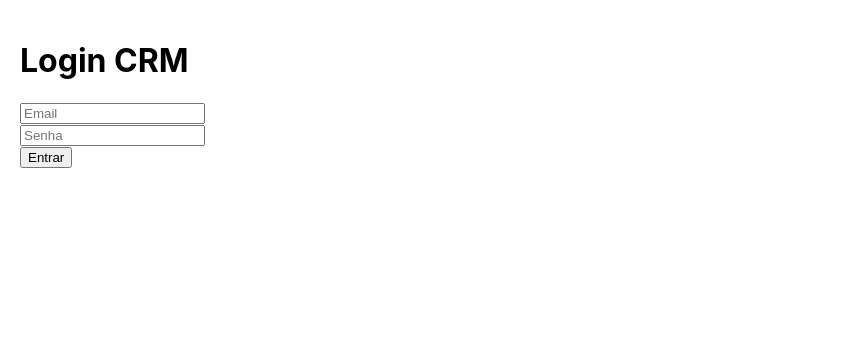
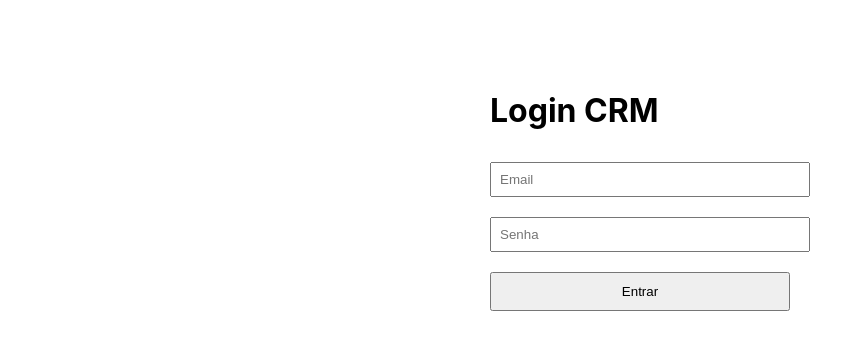
Before and after one commit to MatheusRw/crm-frontend, a React (Create React App) app: page /login in a window 1280 px wide. Shown: the top 350 px of the page, without its empty margins (0-853 px from the left). Built offline with nearby package versions, Linux system fonts and the light colour scheme; no server answers.

Commit message:
ajustnado front para conseguir fazer login

```diff
--- a/src/pages/Login.js
+++ b/src/pages/Login.js
@@ -5,39 +5,56 @@ import { api, setAuthToken } from "../services/api";
 function Login({ onLogin }) {
   const [email, setEmail] = useState("");
   const [password, setPassword] = useState("");
+  const [loading, setLoading] = useState(false);
   const navigate = useNavigate();
 
-  const handleLogin = async () => {
+  const handleLogin = async (e) => {
+    if (e) e.preventDefault();
+
+    setLoading(true);
     try {
+      console.log("Tentando login com:", { email, apiUrl: process.env.REACT_APP_API_URL });
+
       const response = await api.post(
         "/token",
         new URLSearchParams({
           username: email,
           password: password,
         }),
-        { headers: { "Content-Type": "application/x-www-form-urlencoded" } }
+        {
+          headers: {
+            "Content-Type": "application/x-www-form-urlencoded",
+            "Accept": "application/json"
+          }
+        }
       );
+
+      console.log("Resposta do login:", response.data);
 
       const token = response.data.access_token;
       setAuthToken(token);
       localStorage.setItem("token", token);
-
       onLogin(token);
 
-      // 👇 redireciona para o dashboard
       navigate("/");
     } catch (err) {
-      alert("Erro ao fazer login");
+      console.error("Erro detalhado no login:", err.response?.data || err.message);
+      alert("Erro ao fazer login. Verifique suas credenciais.");
+    } finally {
+      setLoading(false);
     }
   };
 
   return (
-    <div style={{ padding: "20px" }}>
+    <div style={{ padding: "20px", maxWidth: "300px", margin: "50px auto" }}>
       <h1>Login CRM</h1>
+      <form onSubmit={handleLogin}>
         <input
           placeholder="Email"
           value={email}
           onChange={(e) => setEmail(e.target.value)}
+          style={{ width: "100%", margin: "10px 0", padding: "8px" }}
+          required
         />
         <br />
         <input
@@ -45,9 +62,18 @@ function Login({ onLogin }) {
           placeholder="Senha"
           value={password}
           onChange={(e) => setPassword(e.target.value)}
+          style={{ width: "100%", margin: "10px 0", padding: "8px" }}
+          required
         />
         <br />
-      <button onClick={handleLogin}>Entrar</button>
+        <button
+          onClick={handleLogin}
+          disabled={loading}
+          style={{ width: "100%", padding: "10px", margin: "10px 0" }}
+        >
+          {loading ? "Entrando..." : "Entrar"}
+        </button>
+      </form>
     </div>
   );
 }
--- a/src/services/api.js
+++ b/src/services/api.js
@@ -1,16 +1,16 @@
-import axios from "axios";
+import axios from 'axios';
 
-const API_URL = "http://127.0.0.1:8000"; // backend FastAPI local
+// A URL da API deve vir das variáveis de ambiente
+const API_URL = process.env.REACT_APP_API_URL || 'http://localhost:8000';
 
 export const api = axios.create({
   baseURL: API_URL,
 });
 
-// opcional: para setar/remover token JWT automaticamente
 export const setAuthToken = (token) => {
   if (token) {
-    api.defaults.headers.common["Authorization"] = `Bearer ${token}`;
+    api.defaults.headers.common['Authorization'] = `Bearer ${token}`;
   } else {
-    delete api.defaults.headers.common["Authorization"];
+    delete api.defaults.headers.common['Authorization'];
   }
 };
```
Also changed, not shown: cloudbuild.yaml (+2 -6 lines), src/services/api_antigo.js (added, +16 -0 lines), 1 other file (tests, documents, lock files or other folders). Lines whose indentation alone changed are shown as unchanged.
